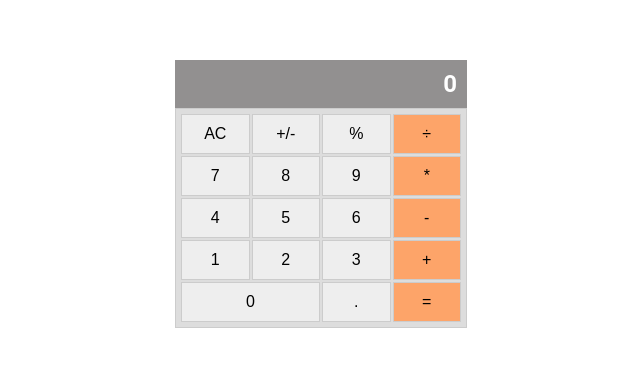
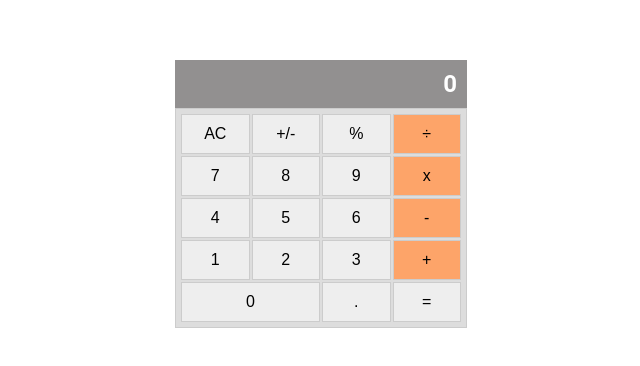
Before and after one commit to hajnaloltyan/react-calculator, a React (Create React App) app: page / in a window 1280 px wide. Shown: the part 206-572 px from the top of the page, without its empty margins (319-959 px from the left). Built offline with nearby package versions, Linux system fonts and the light colour scheme.

Commit message:
Modify Buttons component to dinamically create buttons with onClick event and styles

```diff
--- a/src/components/Buttons/Buttons.js
+++ b/src/components/Buttons/Buttons.js
@@ -1,28 +1,43 @@
 import React from 'react';
+import PropTypes from 'prop-types';
 import './Buttons.css';
 
-const Buttons = () => (
-  <article className="buttons">
-    <button type="button" className="btn-text">AC</button>
-    <button type="button" className="btn-text">+/-</button>
-    <button type="button" className="btn-text">%</button>
-    <button type="button" className="btn-text orange">÷</button>
-    <button type="button" className="btn-text">7</button>
-    <button type="button" className="btn-text">8</button>
-    <button type="button" className="btn-text">9</button>
-    <button type="button" className="btn-text orange">*</button>
-    <button type="button" className="btn-text">4</button>
-    <button type="button" className="btn-text">5</button>
-    <button type="button" className="btn-text">6</button>
-    <button type="button" className="btn-text orange">-</button>
-    <button type="button" className="btn-text">1</button>
-    <button type="button" className="btn-text">2</button>
-    <button type="button" className="btn-text">3</button>
-    <button type="button" className="btn-text orange">+</button>
-    <button type="button" className="btn-text btn-0">0</button>
-    <button type="button" className="btn-text">.</button>
-    <button type="button" className="btn-text orange">=</button>
-  </article>
-);
+const Buttons = ({ onButtonClick }) => {
+  const handleClick = (buttonName) => {
+    onButtonClick(buttonName);
+  };
+
+  const buttonNames = ['AC', '+/-', '%', '÷', '7', '8', '9', 'x', '4', '5', '6', '-', '1', '2', '3', '+', '0', '.', '='];
+
+  const renderButton = (buttonName, index) => {
+    let classNames = 'btn-text';
+    if ((index + 1) % 4 === 0) {
+      classNames += ' orange';
+    } else if (index === 16) {
+      classNames += ' btn-0';
+    }
+
+    return (
+      <button
+        key={buttonName}
+        className={classNames}
+        onClick={() => handleClick(buttonName)}
+        type="button"
+      >
+        {buttonName}
+      </button>
+    );
+  };
+
+  return (
+    <article className="buttons">
+      {buttonNames.map(renderButton)}
+    </article>
+  );
+};
+
+Buttons.propTypes = {
+  onButtonClick: PropTypes.func.isRequired,
+};
 
 export default Buttons;
```
